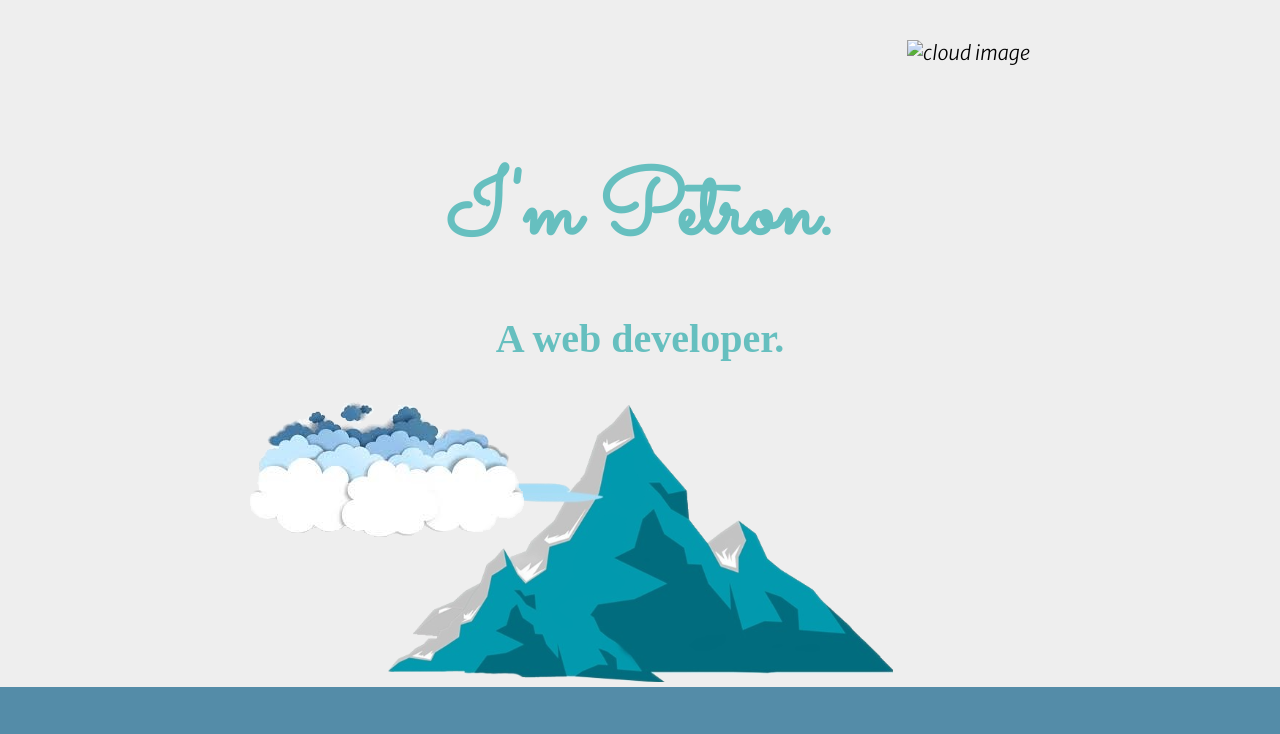
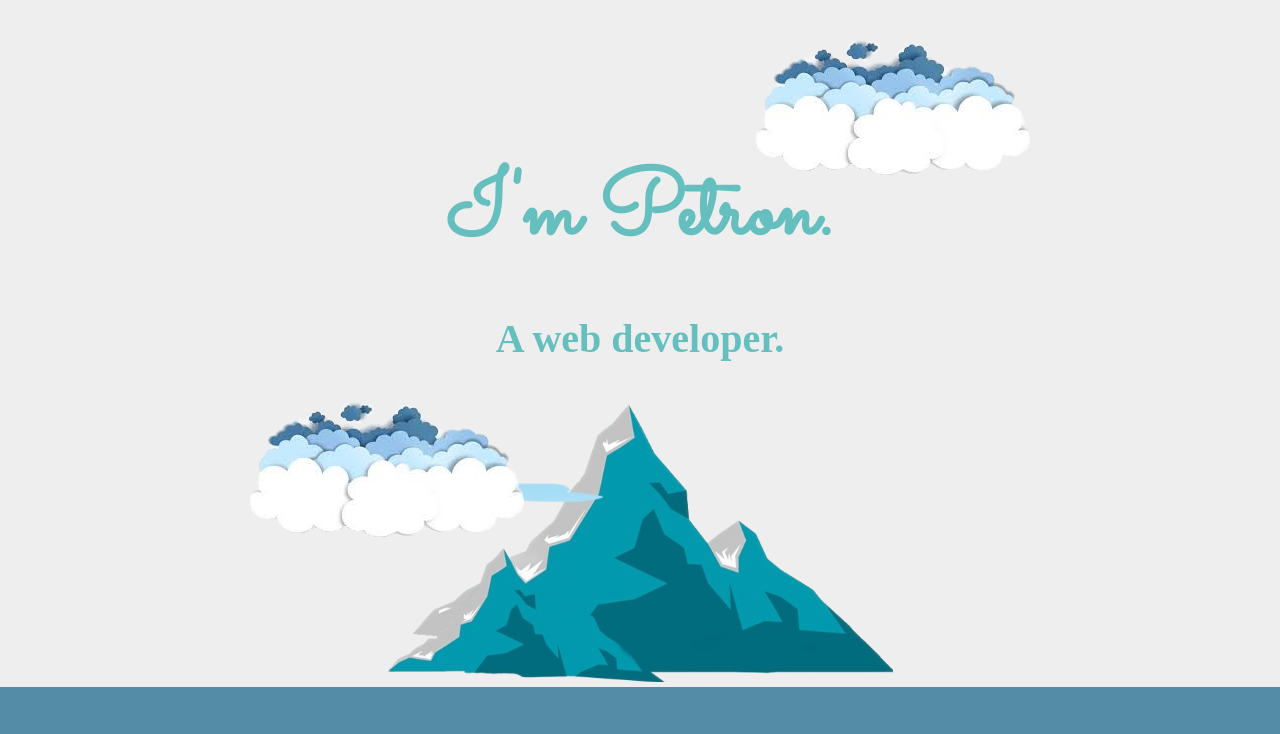
Before and after one commit to petron-12/web, a plain HTML site: page index.html in a window 1280 px wide. Shown: the top 734 px of the page. Drawn offline with Linux system fonts and the light colour scheme; files whose address does not match are found by name.

Commit message:
Update index.html

```diff
--- a/index.html
+++ b/index.html
@@ -9,7 +9,7 @@
   </head>
   <body>
     <div class="top">
-      <img class="top-cloud" src="github.com/petron-12/web/images/cloud.png" alt="cloud image">
+      <img class="top-cloud" src="css/images/cloud.png" alt="cloud image">
       <h1>I'm Petron.</h1>
       <h2>A web developer.</h2>
       <img class="bottom-cloud" src="css/images/cloud.png" alt="cloud image">
```
